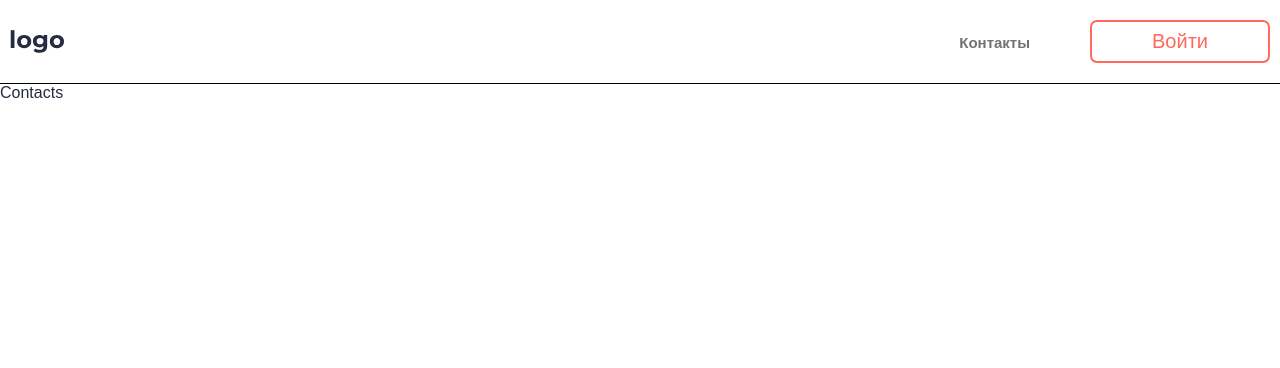
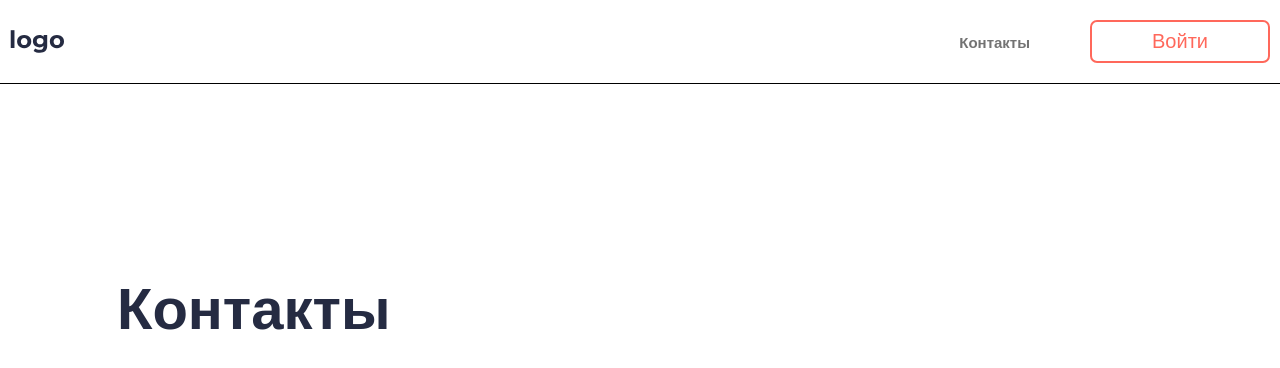
Before and after one commit to DenisJet/aveds-test, a React (Vite) app: page /contacts in a window 1280 px wide. Shown: the top 368 px of the page. Built offline with nearby package versions, Linux system fonts and the light colour scheme.

Commit message:
add contacts page

```diff
--- a/src/components/ServiceCard/ServiceCard.module.css
+++ b/src/components/ServiceCard/ServiceCard.module.css
@@ -5,6 +5,11 @@
   padding: 35px 40px;
   min-width: 328px;
   box-shadow: 0px 13px 19px 0px #00000012;
+  cursor: pointer;
+
+  &:hover {
+    outline: 2px solid var(--primary-color);
+  }
 }
 
 .cardImage {
--- a/src/main.tsx
+++ b/src/main.tsx
@@ -5,6 +5,7 @@ import { createBrowserRouter, RouterProvider } from 'react-router-dom';
 import { RequireAuth } from './helpers/RequireAuth.tsx';
 import Layout from './layout/Layout.tsx';
 import MainPage from './pages/MainPage/MainPage.tsx';
+import ContactsPage from './pages/ContactsPage/ContactsPage.tsx';
 
 const router = createBrowserRouter([
   {
@@ -17,7 +18,7 @@ const router = createBrowserRouter([
       },
       {
         path: '/contacts',
-        element: <div>Contacts</div>,
+        element: <ContactsPage />,
       },
       {
         path: '*',
--- /dev/null
+++ b/src/pages/ContactsPage/ContactsPage.module.css
@@ -0,0 +1,21 @@
+.main {
+  padding: 0 10px;
+  max-width: 1066px;
+  margin: 0 auto;
+}
+
+.mainTitle {
+  font-weight: 700;
+  font-size: 28px;
+  line-height: 39px;
+  margin-top: 55;
+}
+
+@media screen and (width >= 860px) {
+  .mainTitle {
+    font-weight: 700;
+    font-size: 58px;
+    line-height: 80px;
+    margin-top: 185px;
+  }
+}
--- /dev/null
+++ b/src/pages/ContactsPage/ContactsPage.tsx
@@ -0,0 +1,9 @@
+import styles from './ContactsPage.module.css';
+
+export default function ContactsPage() {
+  return (
+    <main className={styles.main}>
+      <h1 className={styles.mainTitle}>Контакты</h1>
+    </main>
+  );
+}
```
